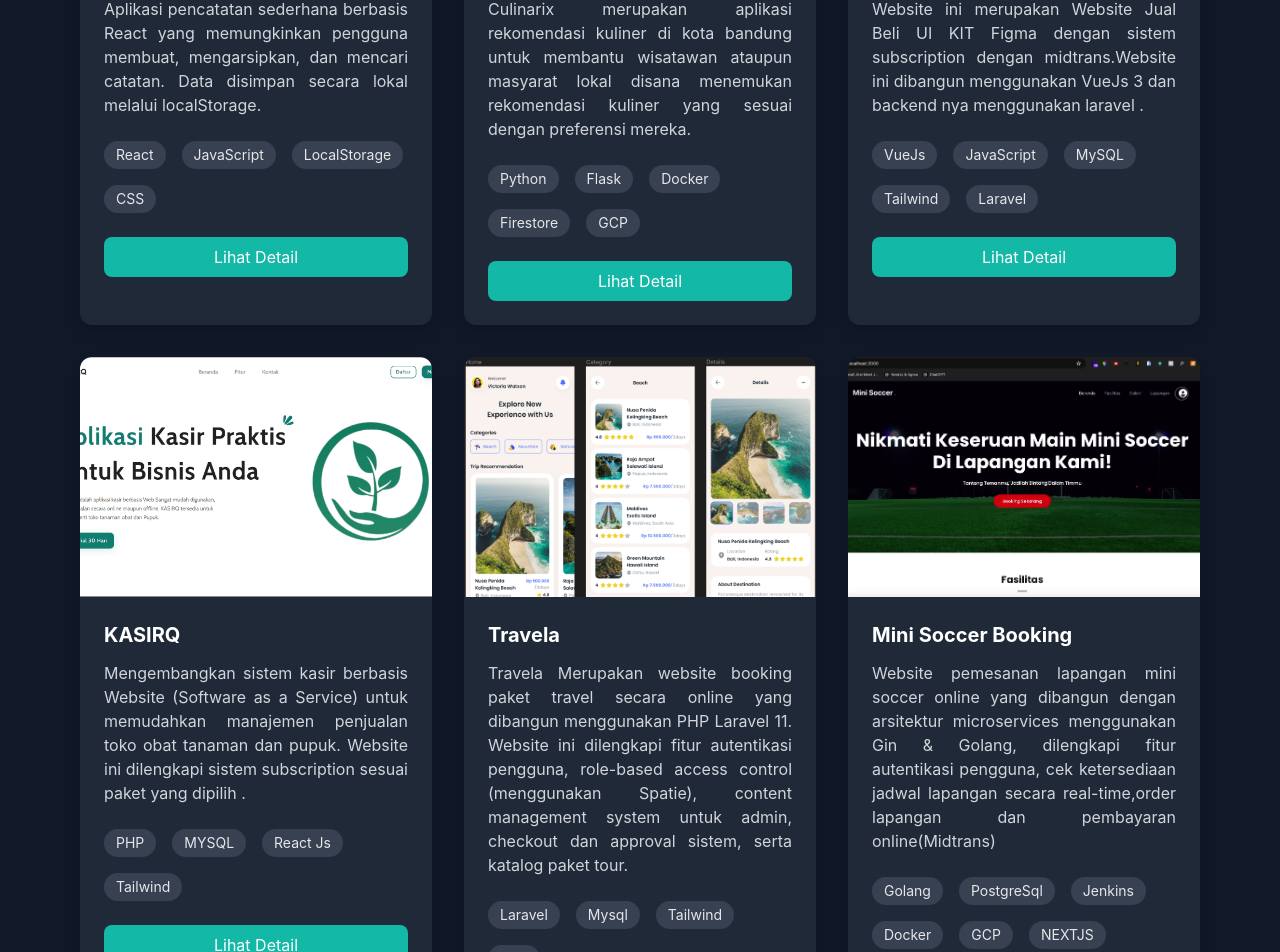
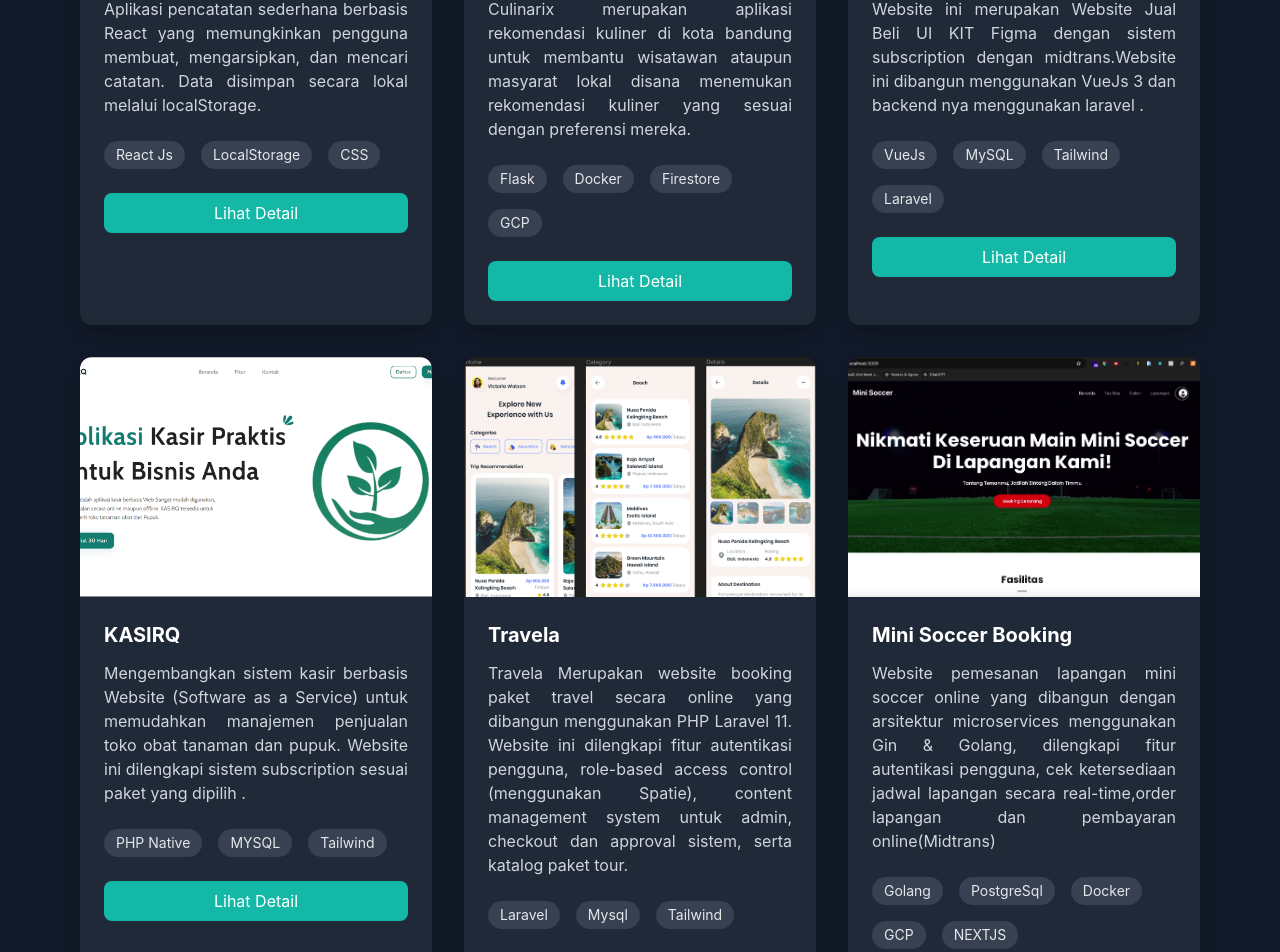
Before and after one commit to alghoziii/portofolio-x, a Next.js app: page / in a window 1280 px wide. Shown: the part 2935-3887 px from the top of the page. Built offline with nearby package versions, Linux system fonts and the light colour scheme.

Commit message:
Update index.js

```diff
--- a/pages/index.js
+++ b/pages/index.js
@@ -23,7 +23,7 @@ export default function Home() {
       desc: "Aplikasi pencatatan sederhana berbasis React yang memungkinkan pengguna membuat, mengarsipkan, dan mencari catatan. Data disimpan secara lokal melalui localStorage.",
       view: "https://catatan-react-chi.vercel.app/",
       demo: "",
-      techStack: ["React", "JavaScript", "LocalStorage", "CSS"]
+      techStack: ["React Js", "LocalStorage", "CSS"]
     },
     {
       image: "/porto3.png",
@@ -31,14 +31,14 @@ export default function Home() {
       desc: "Culinarix  merupakan aplikasi rekomendasi kuliner di kota bandung untuk membantu wisatawan ataupun masyarat lokal disana menemukan rekomendasi kuliner yang sesuai dengan preferensi mereka.",
       view: "https://github.com/keeptrain/Culinarix?tab=readme-ov-file",
       demo: "https://www.youtube.com/watch?feature=shared&v=_1JeLwmAOOE",
-      techStack: ["Python", "Flask", "Docker", "Firestore", "GCP "]
+      techStack: ["Flask", "Docker", "Firestore", "GCP "]
     },
     {
       image: "/uikit.png",
       title: "UIKIT Website",
       desc: "Website ini merupakan Website Jual Beli UI KIT Figma dengan sistem subscription dengan midtrans.Website ini dibangun menggunakan VueJs 3 dan backend nya menggunakan laravel .                              ",
       view: "https://github.com/alghoziii/FE-UI-KIT",
-      techStack: ["VueJs", "JavaScript", "MySQL", "Tailwind", "Laravel"]
+      techStack: ["VueJs", "MySQL", "Tailwind", "Laravel"]
     },
     {
       image: "/porto1.png",
@@ -46,7 +46,7 @@ export default function Home() {
       desc: "Mengembangkan sistem kasir berbasis Website (Software as a Service) untuk memudahkan manajemen penjualan toko obat tanaman dan pupuk. Website ini dilengkapi sistem subscription sesuai paket yang dipilih .",
       view: "https://dashboard-kasir.vercel.app/",
       demo: "https://dashboard-kasir.vercel.app/",
-      techStack: ["PHP", "MYSQL", "React Js", "Tailwind"]
+      techStack: ["PHP Native", "MYSQL", "Tailwind"]
 
     },
 
@@ -55,7 +55,7 @@ export default function Home() {
       title: "Travela",
       desc: "Travela Merupakan website booking paket travel secara online yang dibangun menggunakan PHP Laravel 11. Website ini dilengkapi fitur autentikasi pengguna, role-based access control (menggunakan Spatie), content management system untuk admin, checkout dan approval sistem, serta katalog paket tour. ",
       view: "https://github.com/alghoziii/Travela",
-      techStack: ["Laravel", " Mysql", "Tailwind", "PHP",]
+      techStack: ["Laravel", " Mysql", "Tailwind",]
 
     },
     {
@@ -63,7 +63,7 @@ export default function Home() {
       title: "Mini Soccer Booking",
       desc: "Website pemesanan lapangan mini soccer online yang dibangun dengan arsitektur microservices menggunakan Gin & Golang, dilengkapi fitur autentikasi pengguna, cek ketersediaan jadwal lapangan secara real-time,order lapangan dan pembayaran online(Midtrans)",
       view: "https://github.com/alghoziii/mini-soccer-booking",
-      techStack: ["Golang", " PostgreSql", "Jenkins", "Docker", "GCP", "NEXTJS"]
+      techStack: ["Golang", " PostgreSql", "Docker", "GCP", "NEXTJS"]
 
     },
   ];
```
